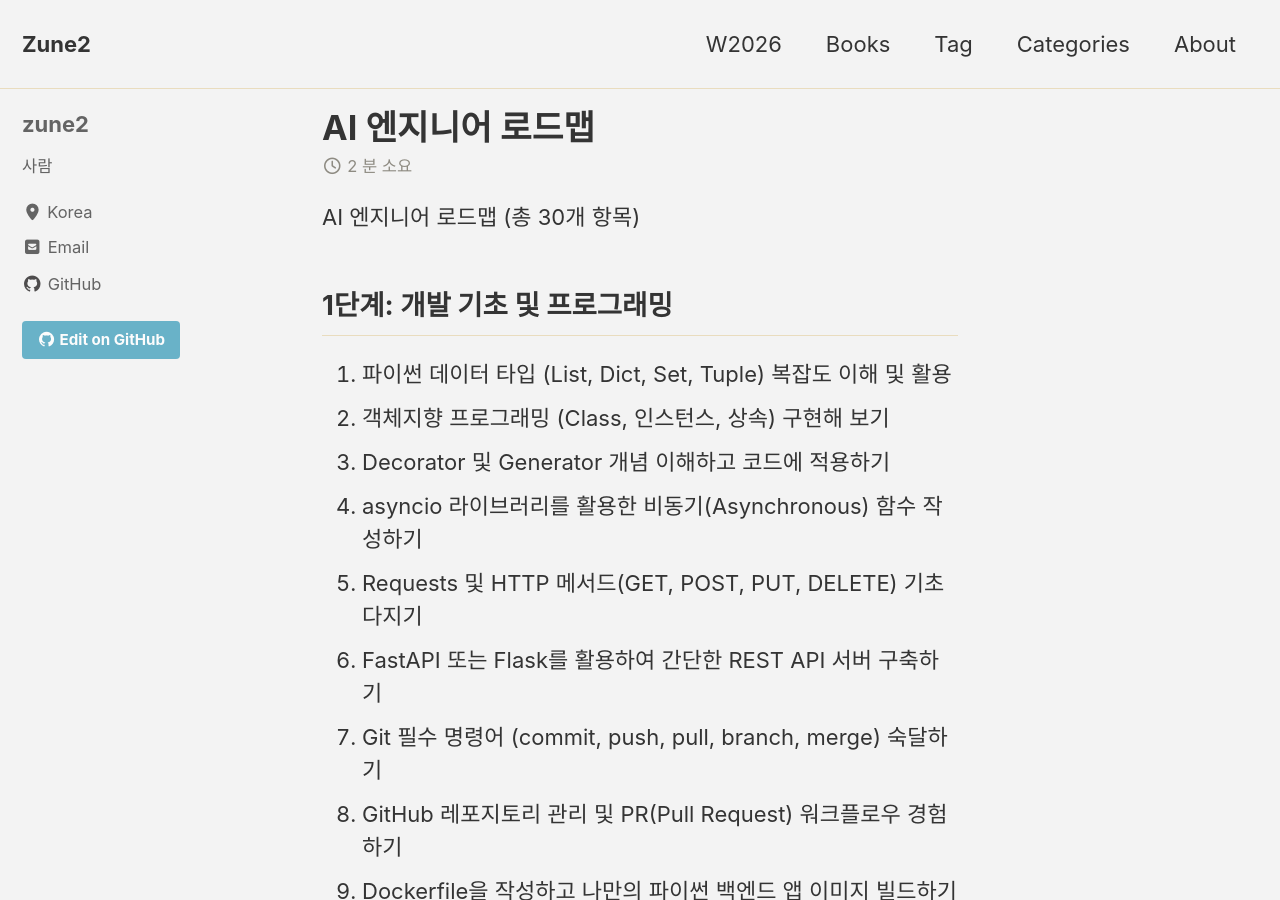
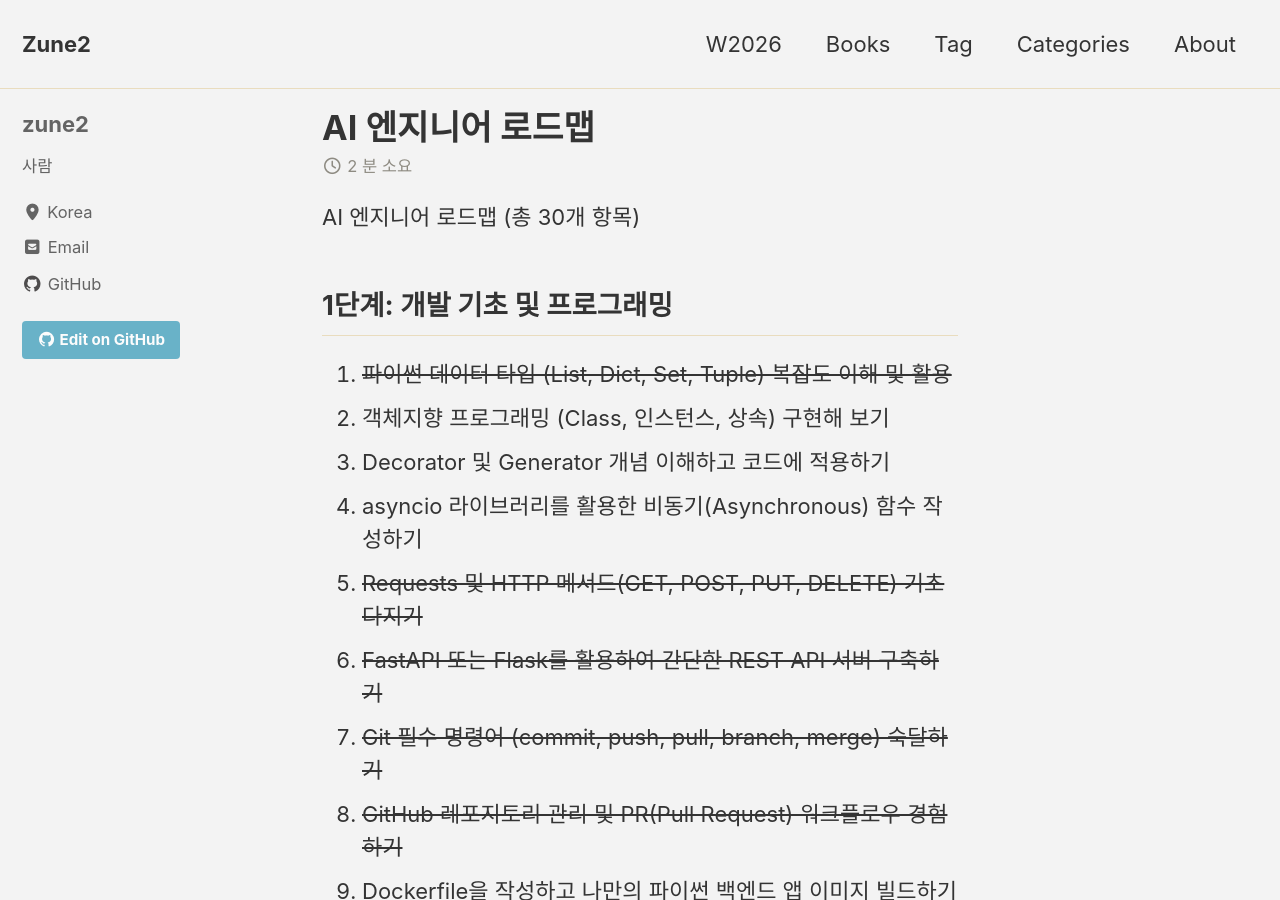
Before and after one commit to zune2/zune2.github.io, a Jekyll site: the page built from books.md, in a window 1280 px wide and 900 px high. Built offline with Jekyll 4.4.1, drawn with Linux system fonts in a browser that asks for light colours; cached includes are drawn as plain includes.

```diff
--- a/books.md
+++ b/books.md
@@ -11,22 +11,22 @@ AI 엔지니어 로드맵 (총 30개 항목)
 
 ## 1단계: 개발 기초 및 프로그래밍
 
-1. 파이썬 데이터 타입 (List, Dict, Set, Tuple) 복잡도 이해 및 활용
+1. ~~파이썬 데이터 타입 (List, Dict, Set, Tuple) 복잡도 이해 및 활용~~
 2. 객체지향 프로그래밍 (Class, 인스턴스, 상속) 구현해 보기
 3. Decorator 및 Generator 개념 이해하고 코드에 적용하기
 4. asyncio 라이브러리를 활용한 비동기(Asynchronous) 함수 작성하기
-5. Requests 및 HTTP 메서드(GET, POST, PUT, DELETE) 기초 다지기
-6. FastAPI 또는 Flask를 활용하여 간단한 REST API 서버 구축하기
-7. Git 필수 명령어 (commit, push, pull, branch, merge) 숙달하기
-8. GitHub 레포지토리 관리 및 PR(Pull Request) 워크플로우 경험하기
+5. ~~Requests 및 HTTP 메서드(GET, POST, PUT, DELETE) 기초 다지기~~
+6. ~~FastAPI 또는 Flask를 활용하여 간단한 REST API 서버 구축하기~~
+7. ~~Git 필수 명령어 (commit, push, pull, branch, merge) 숙달하기~~
+8. ~~GitHub 레포지토리 관리 및 PR(Pull Request) 워크플로우 경험하기~~
 9. Dockerfile을 작성하고 나만의 파이썬 백엔드 앱 이미지 빌드하기
-10. 리눅스 CLI 환경 명령어 (ls, cd, mkdir, grep, chmod, curl) 익히기
+10. ~~리눅스 CLI 환경 명령어 (ls, cd, mkdir, grep, chmod, curl) 익히기~~
 11. 넘파이(NumPy)를 활용한 행렬(Matrix) 표현 및 내적(Dot Product) 연산하기
 12. 경사하강법(Gradient Descent)의 개념과 작동 원리 시각적으로 이해하기
 
 ## 2단계: LLM 및 프롬프트 엔지니어링
 
-1. OpenAI 및 Anthropic 개발자 계정 생성 및 API Key 발급받기
+1. ~~OpenAI 및 Anthropic 개발자 계정 생성 및 API Key 발급받기~~
 2. 파이썬 공식 SDK를 활용하여 ChatGPT/Claude 모델에 프롬프트 찌르기
 3. Hugging Face에서 무료 오픈소스 모델(Llama 등) 로컬에 로드해 보기
 4. OpenAI Playground를 활용하여 System prompt, User prompt 분리 제어하기
@@ -41,9 +41,9 @@ AI 엔지니어 로드맵 (총 30개 항목)
 2. 문서 길이에 맞춰 적절하게 쪼개는 청킹(Chunking - Character, Semantic 등) 기법 적용하기
 3. OpenAI의 Embedding API를 사용하여 텍스트를 고차원 벡터로 변환하기
 4. ChromaDB(로컬) 또는 Pinecone(클라우드) 인스턴스 생성하기
-5. 변환한 벡터 데이터를 Vector DB에 인덱싱(저장)하기
-6. 사용자의 질문과 가장 유사도가 높은 문서 Top-K개 찾아내기 (Cosine Similarity)
-7. LangChain 또는 LlamaIndex를 활용하여 '문서 파싱-임베딩-조회-LLM 답변' 전 과정 자동화하기
+5. ~~변환한 벡터 데이터를 Vector DB에 인덱싱(저장)하기~~
+6. ~~사용자의 질문과 가장 유사도가 높은 문서 Top-K개 찾아내기 (Cosine Similarity)~~
+7. ~~LangChain 또는 LlamaIndex를 활용하여 '문서 파싱-임베딩-조회-LLM 답변' 전 과정 자동화하기~~
 
 ## 4단계: AI 에이전트 및 오케스트레이션
 
```
